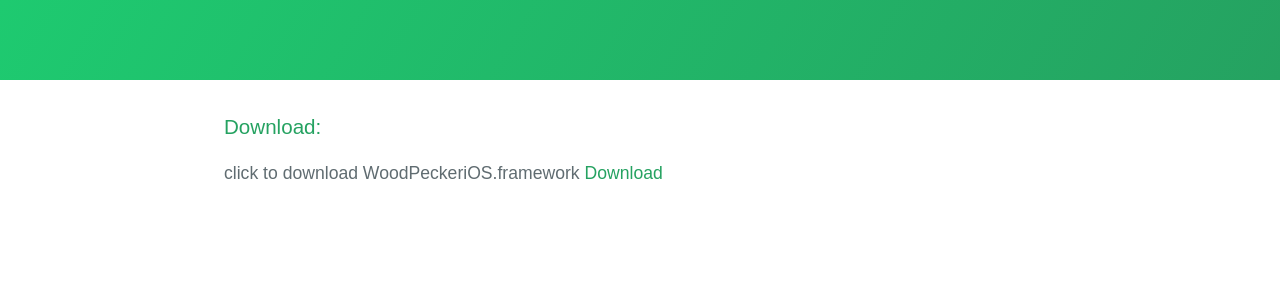
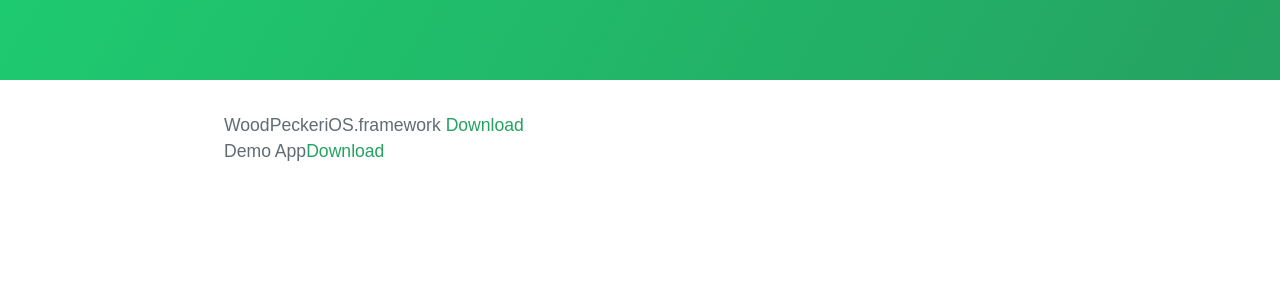
Before and after one commit to github-xiaogang/woodpecker, a Jekyll site: the page built from download.md, in a window 1280 px wide. Shown: the top 300 px of the page. Built offline with Jekyll 4.4.1, drawn with Linux system fonts in a browser that asks for light colours; our own code applies the rules of GitHub Pages for plain Markdown files.

Commit message:
Demo App

```diff
--- a/download.md
+++ b/download.md
@@ -2,7 +2,8 @@
 layout: plugin
 ---
 
-### Download:
 
 
-click to download WoodPeckeriOS.framework <a href="/assets/framework/WoodPeckeriOS.framework.zip">Download</a>
+WoodPeckeriOS.framework <a href="/assets/framework/WoodPeckeriOS.framework.zip">Download</a>
+<br/>
+Demo App<a href="/assets/demo/WoodPeckerDemo.zip">Download</a>
```
Also changed, not shown: 1 other file.
